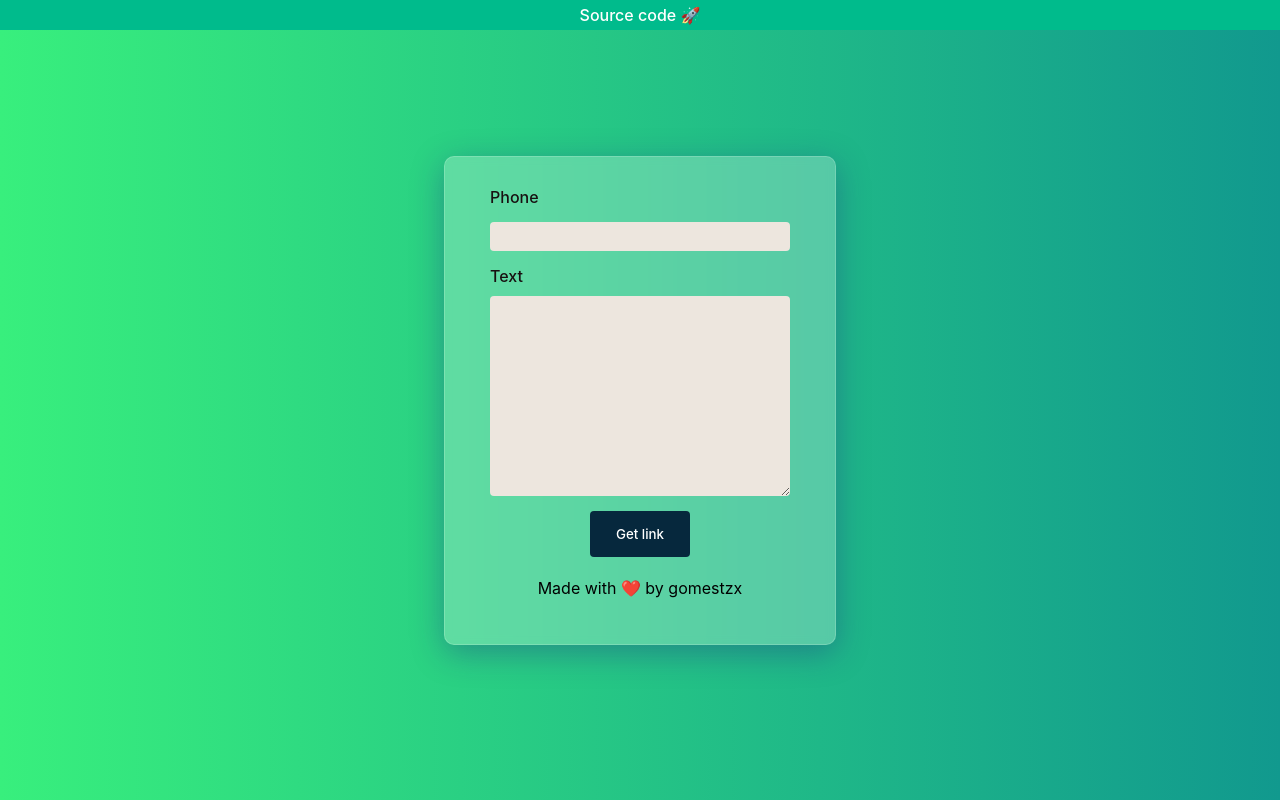
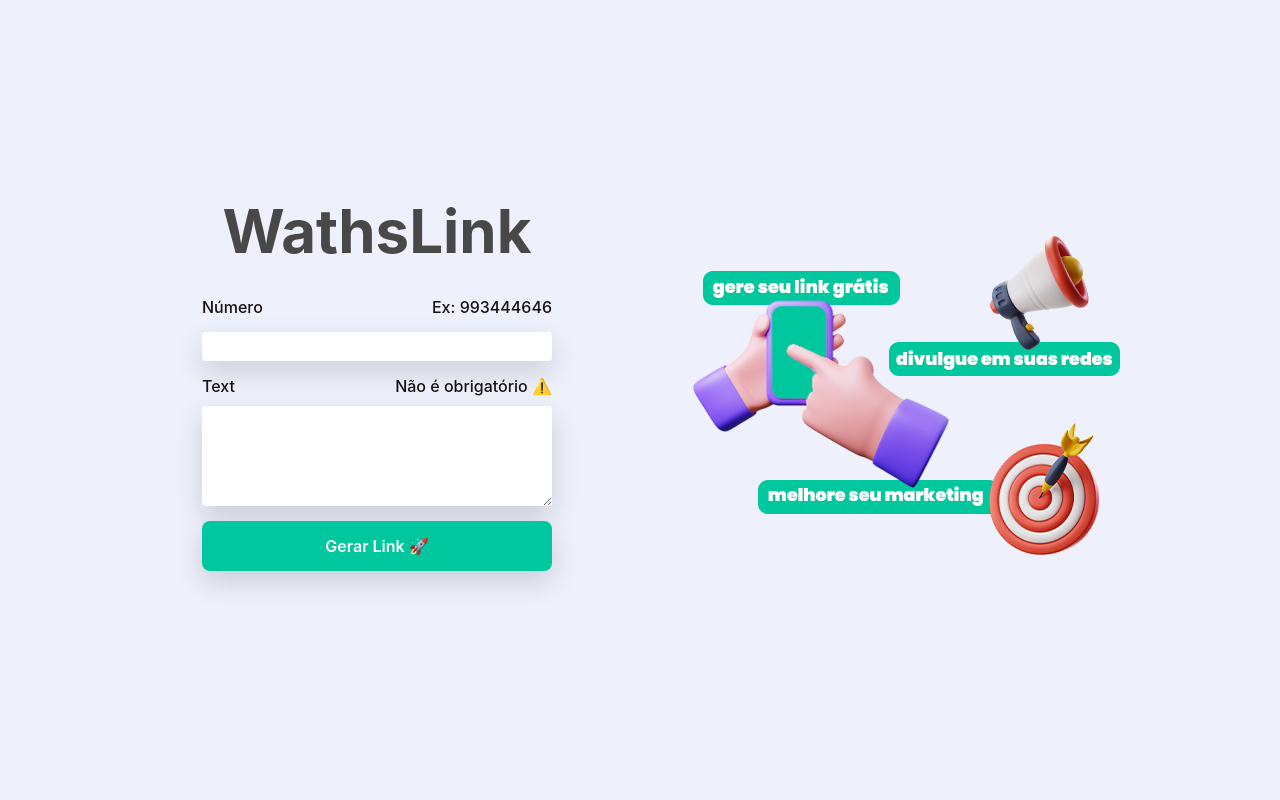
Before and after one commit to gomestzx/WhatsApp-Link-Generator-with-Bitly, a Next.js app: page / in a window 1280 px wide. Built offline with nearby package versions, Linux system fonts and the light colour scheme; no server answers.

Commit message:
new layout

```diff
--- a/src/components/Header/index.tsx
+++ b/src/components/Header/index.tsx
@@ -6,7 +6,7 @@ const Header = () => {
   return (
     <div className={style.header}>
       <Link href='https://github.com/gomestzx/wathsapp-link-with-bitly'>
-        Source code 🚀
+        Código fonte
       </Link>
     </div>
   );
--- a/src/components/LinkGenerator/index.tsx
+++ b/src/components/LinkGenerator/index.tsx
@@ -5,7 +5,7 @@ import ReactLoading from 'react-loading';
 import { CopyToClipboard } from 'react-copy-to-clipboard';
 import AOS from 'aos';
 import 'aos/dist/aos.css';
-
+import Image from 'next/image';
 
 const LinkGenerator = () => {
   const [phone, setPhone] = useState<string>('');
@@ -14,6 +14,7 @@ const LinkGenerator = () => {
   const [showLink, setShowLink] = useState<boolean>(false);
   const [link, setLink] = useState<string>('');
   const [loading, setLoading] = useState<boolean>(true);
+  const [alertText, setAlertText] = useState<string>('');
 
   let url = `https://api.whatsapp.com/send?phone=${phone}${
     text.length > 0 ? '&text=' + text : ''
@@ -33,6 +34,10 @@ const LinkGenerator = () => {
   };
 
   function generator() {
+    if (phone.length <= 8) {
+      return setAlertText('preencha o número corretamente');
+    }
+    setAlertText('');
     setShowLink(true);
     short();
   }
@@ -51,16 +56,24 @@ const LinkGenerator = () => {
   return (
     <div>
       <div className={styles.container}>
+        <div className={styles.row}>
+          <h1 className={styles.title}>WathsLink</h1>
           <div
             className={styles.form}
             data-aos='fade-in'
             data-aos-delay='50'
             data-aos-duration='2500'
           >
-          <label>Phone </label>
+            <div className={styles.flexLabel}>
+              <label>Número</label>
+              <label>Ex: 993444646</label>
+            </div>
 
             <input type='text' onChange={(e) => setPhone(e.target.value)} />
-          <label>Text </label>
+            <div className={styles.flexLabel}>
+              <label>Text</label>
+              <label>Não é obrigatório ⚠️</label>
+            </div>
             <textarea
               name=''
               id=''
@@ -69,7 +82,7 @@ const LinkGenerator = () => {
               onChange={(e) => setText(e.target.value)}
             ></textarea>
             {showLink ? (
-            <div>
+              <>
                 {loading ? (
                   <div className={styles.loading}>
                     <ReactLoading
@@ -81,11 +94,11 @@ const LinkGenerator = () => {
                   </div>
                 ) : (
                   <div className={styles.link}>
-                  <label>Your link 👇</label>
-                  <h3>{link}</h3> <div className={styles.buttons}></div>
+                    <label>Seu link 👉</label>
+                    <h3>{link}</h3>
                   </div>
                 )}
-            </div>
+              </>
             ) : (
               <></>
             )}
@@ -95,8 +108,9 @@ const LinkGenerator = () => {
                   generator();
                 }}
               >
-              Get link
+                Gerar Link 🚀
               </button>
+
               {showLink ? (
                 <div>
                   {loading ? (
@@ -115,10 +129,11 @@ const LinkGenerator = () => {
                 <></>
               )}
             </div>
-          <p className={styles.made}>
-            Made with ❤️ by
-            <a href='https://gomestzx.github.io/'> gomestzx</a>
-          </p>
+            <div className={styles.alert}>{alertText}</div>
+          </div>
+        </div>
+        <div className={styles.row}>
+          <Image width={446} height={328} src='/banner.png' alt='banner' />
         </div>
       </div>
     </div>
--- a/src/components/LinkGenerator/styles.module.scss
+++ b/src/components/LinkGenerator/styles.module.scss
@@ -3,25 +3,28 @@
   justify-content: center;
   align-items: center;
   height: 100vh;
-  background: #11998e;
-  background: -webkit-linear-gradient(to right, #38ef7d, #11998e);
-  background: linear-gradient(to right, #38ef7d, #11998e);
-
+  background-color: #eef1fb;
   background-size: cover;
-  width: 100vw;
+  flex-wrap: wrap;
   padding: 0;
-
+  .row {
+    margin: 0px 40px;
+    .flexLabel {
+      display: flex;
+      width: 350px;
+      justify-content: space-between;
+    }
+    .title {
+      text-align: center;
+      font-size: 60px;
+      margin: 0;
+      color: #494848;
+    }
     .form {
       display: flex;
       justify-content: center;
       align-items: center;
       flex-direction: column;
-    background: rgba(255, 255, 255, 0.25);
-    box-shadow: 0 8px 32px 0 rgba(31, 38, 135, 0.37);
-    backdrop-filter: blur(4px);
-    -webkit-backdrop-filter: blur(4px);
-    border-radius: 10px;
-    border: 1px solid rgba(255, 255, 255, 0.18);
       border-radius: 10px;
       padding: 30px;
       @media screen and (max-width: 400px) {
@@ -29,12 +32,11 @@
       }
       label {
         text-align: start;
-      width: 300px;
         font-weight: 500;
         color: #181111;
       }
       input {
-      width: 300px;
+        width: 350px;
         font-weight: 500;
         font-size: 15px;
         margin: 15px;
@@ -42,43 +44,59 @@
         border: 0;
         padding: 5px;
         outline: none;
-      background-color: #ede6de;
+        background-color: #fff;
+        box-shadow: rgb(0 0 0 / 15%) 0px 11px 28px;
         color: #181111;
         font-family: 'Poppins', -apple-system, BlinkMacSystemFont, Segoe UI,
-        Roboto, Oxygen, Ubuntu, Cantarell, Fira Sans, Droid Sans, Helvetica Neue,
-        sans-serif;
+          Roboto, Oxygen, Ubuntu, Cantarell, Fira Sans, Droid Sans,
+          Helvetica Neue, sans-serif;
       }
       textarea {
-      width: 300px;
+        width: 350px;
+        height: 100px;
         font-weight: 500;
         font-size: 15px;
         border-radius: 4px;
         border: 0;
         padding: 5px;
         outline: none;
-      background-color: #ede6de;
+        background-color: #fff;
+        box-shadow: rgb(0 0 0 / 15%) 0px 11px 28px;
         margin: 10px;
         color: #181111;
         font-family: 'Poppins', -apple-system, BlinkMacSystemFont, Segoe UI,
-        Roboto, Oxygen, Ubuntu, Cantarell, Fira Sans, Droid Sans, Helvetica Neue,
-        sans-serif;
+          Roboto, Oxygen, Ubuntu, Cantarell, Fira Sans, Droid Sans,
+          Helvetica Neue, sans-serif;
       }
       button {
+        width: 350px;
         margin: 5px;
         border: 0;
+        border-radius: 8px;
         padding: 15px;
-      background-color: #06283d;
+        background-color: #00c79d;
+        box-shadow: rgb(0 0 0 / 15%) 0px 11px 28px;
         color: #fff;
+        font-size: 16px;
+        font-weight: 600;
         font-family: 'Poppins', -apple-system, BlinkMacSystemFont, Segoe UI,
-        Roboto, Oxygen, Ubuntu, Cantarell, Fira Sans, Droid Sans, Helvetica Neue,
-        sans-serif;
+          Roboto, Oxygen, Ubuntu, Cantarell, Fira Sans, Droid Sans,
+          Helvetica Neue, sans-serif;
       }
       .copy {
-      background-color: #edf2fe;
-      color: #06283d;
+        background-color: #865aed;
+        color: #fff;
         font-weight: 600;
       }
     }
+  }
+
+  .row:nth-child(2) {
+    @media screen and (max-width: 900px) {
+      display: none;
+    }
+  }
+
   .loading {
     display: flex;
     justify-content: center;
@@ -87,6 +105,9 @@
     width: 300px;
   }
   .link {
+    display: flex;
+    width: 350px;
+    justify-content: space-between;
     label {
       display: flex;
       justify-content: center;
@@ -95,10 +116,10 @@
     h3 {
       margin-top: 2px;
       margin-bottom: 5px;
-      color: #0137be;
+      color: #865aed;
       text-align: center;
       font-size: 16px;
-      font-weight: 500;
+      font-weight: 600;
     }
   }
   button {
@@ -112,5 +133,9 @@
     display: flex;
     align-items: center;
     justify-content: center;
+    flex-direction: column-reverse;
+  }
+  .alert {
+    color: #D61C4E;
   }
 }
--- a/src/pages/index.tsx
+++ b/src/pages/index.tsx
@@ -7,7 +7,6 @@ import LinkGenerator from '../components/LinkGenerator';
 const Home: NextPage = () => {
   return (
     <div className={styles.container}>
-      <Header />
       <LinkGenerator />
     </div>
   );
```
Also changed, not shown: public/banner.png (added). Lines whose indentation alone changed are shown as unchanged.
